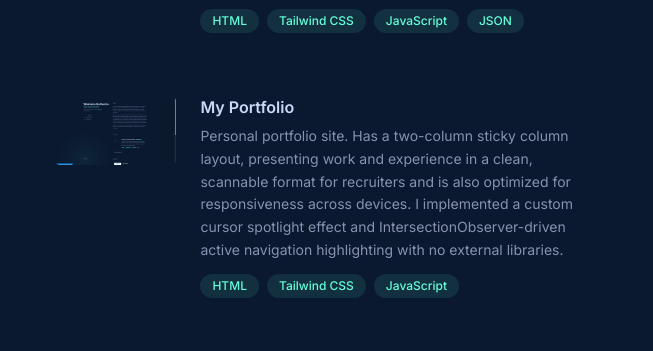
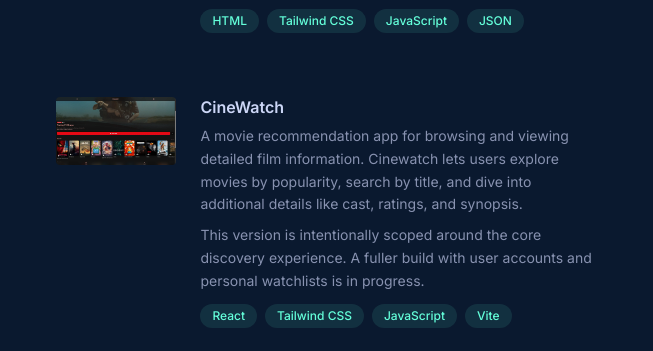
Before and after one commit to WainainaGathecha/my-portfolio, a website: page index.html in a window 1280 px wide. Shown: the part 1088-1439 px from the top of the page, without its empty margins (562-1215 px from the left). Drawn offline with nearby package versions, Linux system fonts and the light colour scheme; files that its build step writes are made by us from their sources.

Commit message:
docs: update projects

```diff
--- a/index.html
+++ b/index.html
@@ -182,6 +182,40 @@
                             </div>
                         </div>
                     </div>
+                    <!-- Cinewatch -->
+                    <div class="group relative flex flex-col sm:flex-row gap-6 rounded-lg p-6 transition-all duration-300 hover:bg-surface hover:shadow-[insert_0_1px_0_0_rgba(148, 163, 184, 0.1)]">
+                        <!-- Thumbnail -->
+                        <div class="sm:min-w-30">
+                             <img
+                              src="./src/assets/images/CineWatch.webp"
+                              alt="screenshot of CineWatch "
+                              width="120"
+                              height="68"
+                              loading="lazy"
+                              class="rounded aspect-videoobject-cover w-full sm:w-30">
+                        </div>
+                        <!-- content -->
+                        <div class="flex flex-col gap-2">
+                            <h3 class="text-text-primary font-semibold group-hover:text-accent transition-colors duration-300 leading-tight">
+                                <a href="https://cinewatch-green.vercel.app/" class="after:absolute after:inset-0">
+                                    CineWatch
+                                </a>
+                            </h3>
+                            <p class="text-text-secondary text-sm leading-relaxed">
+                                A movie recommendation app for browsing and viewing detailed film information. Cinewatch lets users explore movies by popularity, search by title, and dive into additional details like cast, ratings, and synopsis.
+                            </p>
+                            <p class="text-text-secondary text-sm leading-relaxed">
+                                This version is intentionally scoped around the core discovery experience. A fuller build with user accounts and personal watchlists is in progress.
+                            </p>
+                            <!-- tags  -->
+                            <div class="flex flex-wrap gap-2 mt-1">
+                                <span class="px-3 py-1 text-xs font-medium text-accent bg-accent/10 rounded-full">React</span>
+                                <span class="px-3 py-1 text-xs font-medium text-accent bg-accent/10 rounded-full">Tailwind CSS</span>
+                                <span class="px-3 py-1 text-xs font-medium text-accent bg-accent/10 rounded-full">JavaScript</span>
+                                <span class="px-3 py-1 text-xs font-medium text-accent bg-accent/10 rounded-full">Vite</span>
+                            </div>
+                        </div>
+                    </div>
                     <div class="group relative flex flex-col sm:flex-row gap-6 rounded-lg p-6 transition-all duration-300 hover:bg-surface hover:shadow-[insert_0_1px_0_0_rgba(148, 163, 184, 0.1)]">
                         <!-- Thumbnail -->
                         <div class="sm:min-w-30">
```
Also changed, not shown: src/assets/images/CineWatch.webp (added).
